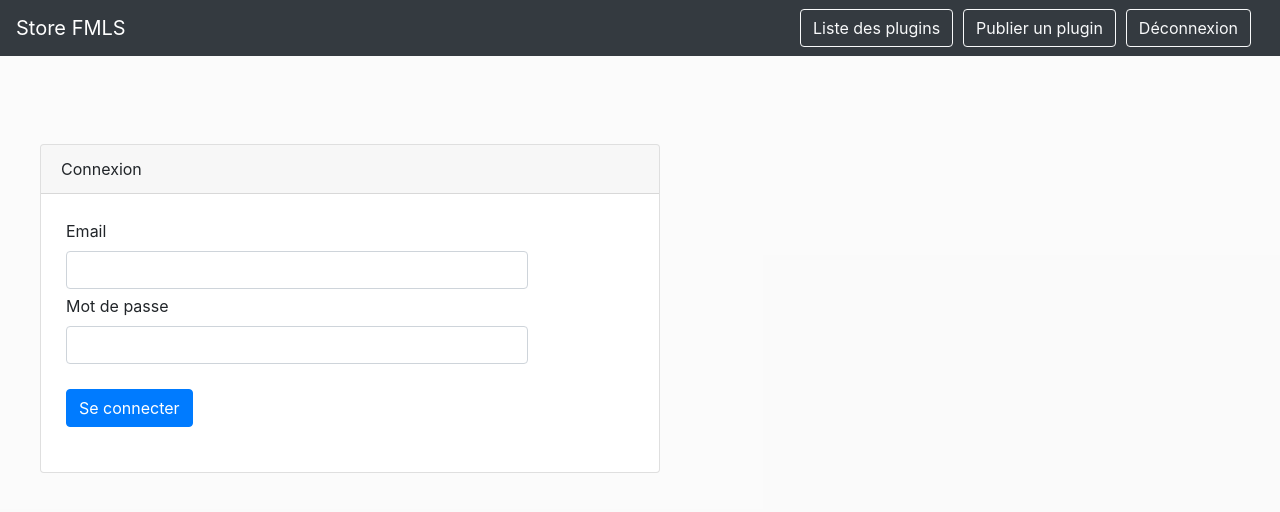
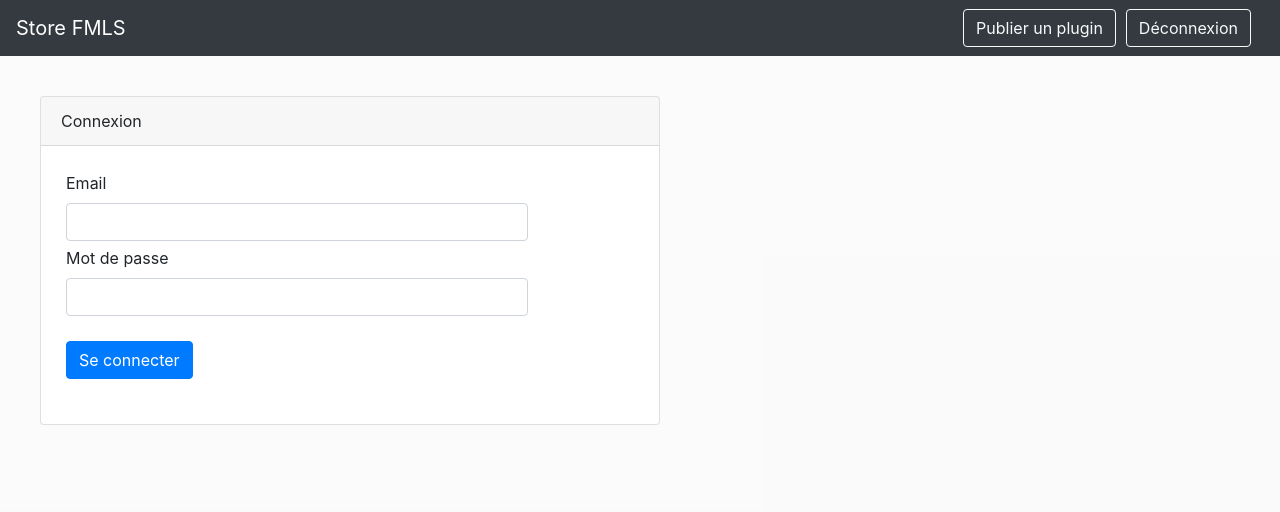
Before and after one commit to NathanStrobbe/programmable-web, a React (Create React App) app in the folder front-flms/: page /login in a window 1280 px wide. Shown: the top 512 px of the page. Built offline with nearby package versions, Linux system fonts and the light colour scheme; sample sign-in values are in the browser's storage; the HTML template or start-up script is replaced by a standard one.

Commit message:
#25 done retour details plugin

```diff
--- a/front-flms/src/components/Header.js
+++ b/front-flms/src/components/Header.js
@@ -16,7 +16,7 @@ const Header = () => {
     };
 
     return (
-        <Navbar className="mb-5 justify-content-between" bg="dark" variant="dark">
+        <Navbar className="justify-content-between" bg="dark" variant="dark">
             {loggedIn ?
                 <Navbar.Brand><NavLink to="/pluginsList" className="title">Store FMLS</NavLink></Navbar.Brand>
                 :
@@ -26,7 +26,6 @@ const Header = () => {
             <Nav pullright="true">
                 {loggedIn ?
                     <NavItem className="mr-sm-2">
-                        <NavLink to="/pluginsList"><Button variant="outline-light">Liste des plugins</Button></NavLink>
                         <NavLink to="/publishPlugin"><Button variant="outline-light">Publier un plugin</Button></NavLink>
                         <NavLink to="/shop"><Button onClick={handleSignOut} variant="outline-light">Déconnexion</Button></NavLink>
                     </NavItem>
--- a/front-flms/src/components/PluginDetails.css
+++ b/front-flms/src/components/PluginDetails.css
@@ -71,3 +71,7 @@
     width: 100%;
     margin: 0px;
 }
+
+.breadcrumb{
+    margin-bottom: 40px;
+}
--- a/front-flms/src/components/PluginDetails.js
+++ b/front-flms/src/components/PluginDetails.js
@@ -1,6 +1,6 @@
 import React, { useState, useEffect } from 'react';
-import { useParams } from 'react-router-dom';
-import { Button, Row, Card, Container, Badge, Form } from 'react-bootstrap';
+import {NavLink, useHistory, useParams} from 'react-router-dom';
+import {Button, Row, Card, Container, Badge, Form, Breadcrumb} from 'react-bootstrap';
 import { convertBufferToBase64 } from '../utils/utils';
 import { useSelector } from 'react-redux';
 import SweetAlert from 'sweetalert2-react';
@@ -8,6 +8,8 @@ import './PluginDetails.css';
 import heartFill from '../assets/heart.png';
 import heartBlank from '../assets/heart_blank.png';
 import { get, post } from '../utils/api.js';
+import Navbar from "react-bootstrap/esm/Navbar";
+import PluginsList from "./PluginsList";
 
 const defaultPlugin = {
     name: '',
@@ -35,6 +37,8 @@ const defaultUser = {
 };
 
 const PluginDetails = () => {
+
+    const history = useHistory();
     const { pluginId } = useParams();
 
     const [user, setUser] = useState(defaultUser);
@@ -126,7 +130,16 @@ const PluginDetails = () => {
 
     if (plugin === defaultPlugin) return null;
 
+    const handleBackButton = () =>{
+        history.push('/pluginsList');
+    };
+
     return (
+        <div>
+            <Breadcrumb>
+                <Breadcrumb.Item onClick={handleBackButton}>Liste des plugins</Breadcrumb.Item>
+                <Breadcrumb.Item active>Détail</Breadcrumb.Item>
+            </Breadcrumb>
             <Container className="pluginDetails">
                 <div className="detailsHeader">
                     <img className="Image" src={convertBufferToBase64(plugin.image)} alt="Plugin" />
@@ -168,7 +181,6 @@ const PluginDetails = () => {
                         comments.length > 0 ? comments.map((comment, i) => {
                             const commentDate = new Date(comment.date);
                             return (
-                            <>
                                 <Row key={i} className="pluginDetailsComment">
                                     <Card className="w-100">
                                         <Card.Body>
@@ -187,7 +199,6 @@ const PluginDetails = () => {
                                         </Card.Body>
                                     </Card>
                                 </Row>
-                            </>
                             );
                         }
                         ) : <br />
@@ -212,6 +223,7 @@ const PluginDetails = () => {
                     onConfirm={() => setAlertMessage('')}
                 />
             </Container>
+        </div>
     );
 };
 
```
Lines whose indentation alone changed are shown as unchanged.
